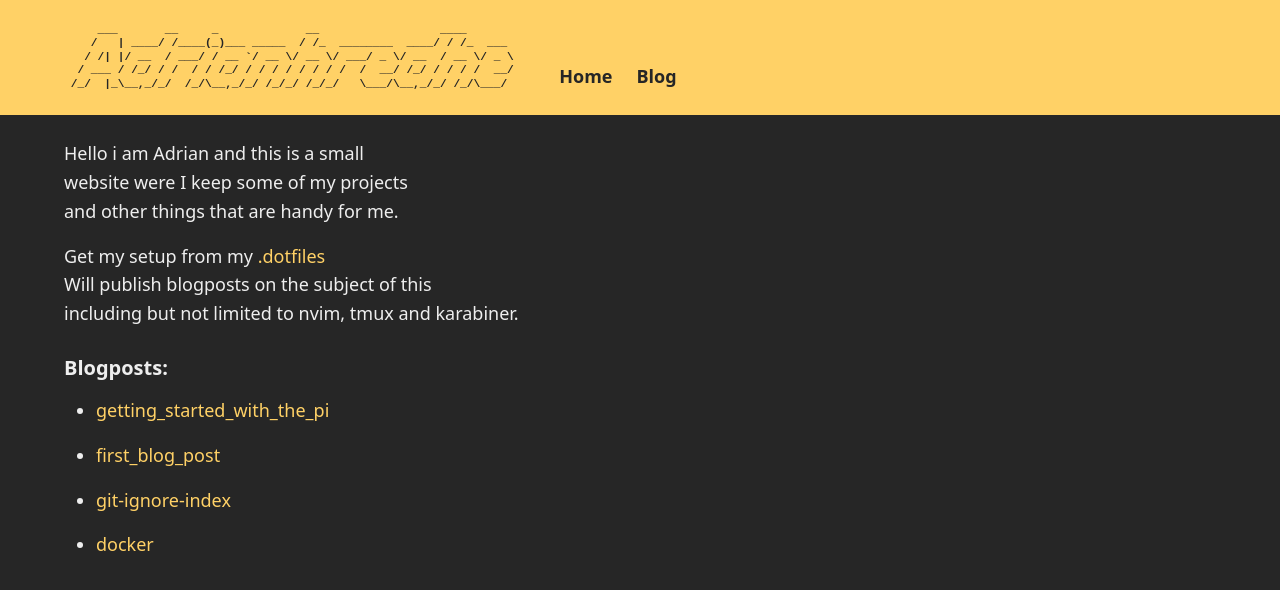
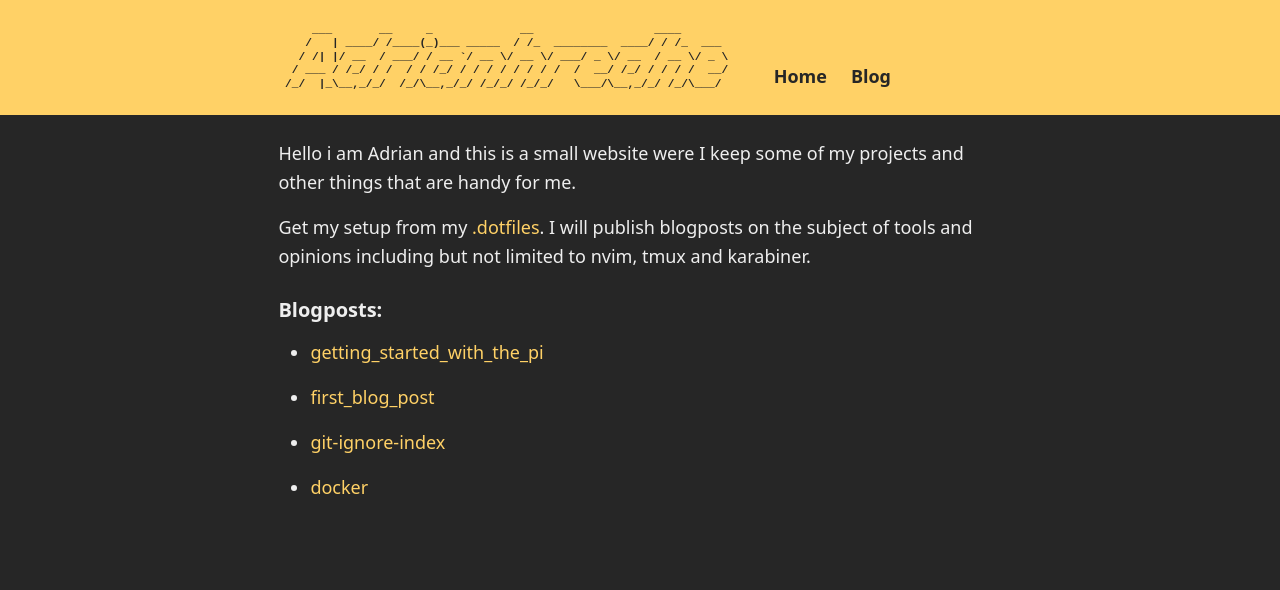
Before and after one commit to AdrianHRedhe/adrianhredhe.com, a FastAPI app: page / in a window 1280 px wide. Shown: the top 590 px of the page. Run offline with FastAPI, Linux system fonts and the light colour scheme.

Commit message:
feat: update css style for phone and make content centered in general

```diff
--- a/app/static/style.css
+++ b/app/static/style.css
@@ -22,7 +22,8 @@
   --border: var(--blc);
   --code-bg: var(--cbc);
   --code-text: var(--ctec);
-  --page-gutter: clamp(2rem, 6rem, 4rem);
+  --page-gutter: clamp(1rem, 3vw, 4rem);
+  --content-max-width: 800px;
 }
 
 * {
@@ -69,8 +70,9 @@ img {
    Layout
 */
 .container {
-  margin-inline: var(--page-gutter);
-  max-width: 70ch;
+  margin-inline: auto;       /* This centers the column */
+  padding-inline: var(--page-gutter); /* This provides the dynamic margin */
+  max-width: var(--content-max-width);
 }
 
 /*
--- a/app/templates/home.md
+++ b/app/templates/home.md
@@ -1,10 +1,9 @@
-Hello i am {{creator}} and this is a small
-website were I keep some of my projects
-and other things that are handy for me.
+Hello i am {{creator}} and this is a small website were I keep some
+of my projects and other things that are handy for me.
 
-Get my setup from my [.dotfiles](https://github.com/AdrianHRedhe/.dotfiles.git)
-Will publish blogposts on the subject of this
-including but not limited to nvim, tmux and karabiner.
+Get my setup from my [.dotfiles](https://github.com/AdrianHRedhe/.dotfiles.git).
+I will publish blogposts on the subject of tools and opinions including but not
+limited to nvim, tmux and karabiner.
 
 {% if blogposts %}
 ### Blogposts:
```
Also changed, not shown: other parts of app/static/style.css (+38 -0 lines).
